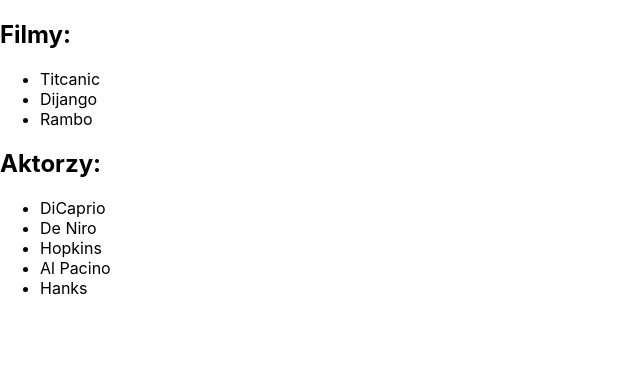
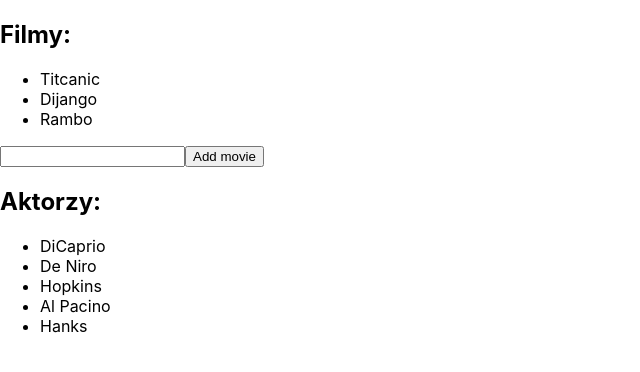
Before and after one commit to lukasz-klekner/redux-basis, a React (Create React App) app: page / in a window 1280 px wide. Shown: the top 372 px of the page, without its empty margins (0-640 px from the left). Built offline with nearby package versions, Linux system fonts and the light colour scheme.

Commit message:
added MoviesForm component

```diff
--- a/src/App.js
+++ b/src/App.js
@@ -1,11 +1,13 @@
 import MoviesContainer from './app/movies/components/MoviesContainer';
 import ActorsContainer from './app/actors/components/ActorsContainer';
+import MoviesForm from './app/movies/components/MoviesForm';
 
 function App() {
   return (
     <div className="App">
       <h2>Filmy:</h2>
       <MoviesContainer />
+      <MoviesForm />
 
       <h2>Aktorzy:</h2>
       <ActorsContainer />
--- /dev/null
+++ b/src/app/movies/components/MoviesForm.js
@@ -0,0 +1,28 @@
+import React from 'react';
+import { connect } from 'react-redux';
+
+import actions from '../duck/actions';
+
+const MoviesForm = ({ add }) => {
+
+    const movieInput = React.createRef();
+
+    const addMovie = e => {
+        e.preventDefault();
+        add(movieInput.current.value);
+        movieInput.current.value='';
+    }
+
+    return (
+        <form onSubmit={addMovie}>
+            <input type="text" ref={movieInput}/>
+            <button>Add movie</button>
+        </form>
+    )
+}
+
+const mapDispatchToProps = dispatch => ({
+    add: movie => dispatch(actions.add(movie))
+})
+
+export default connect(null, mapDispatchToProps)(MoviesForm);
```
